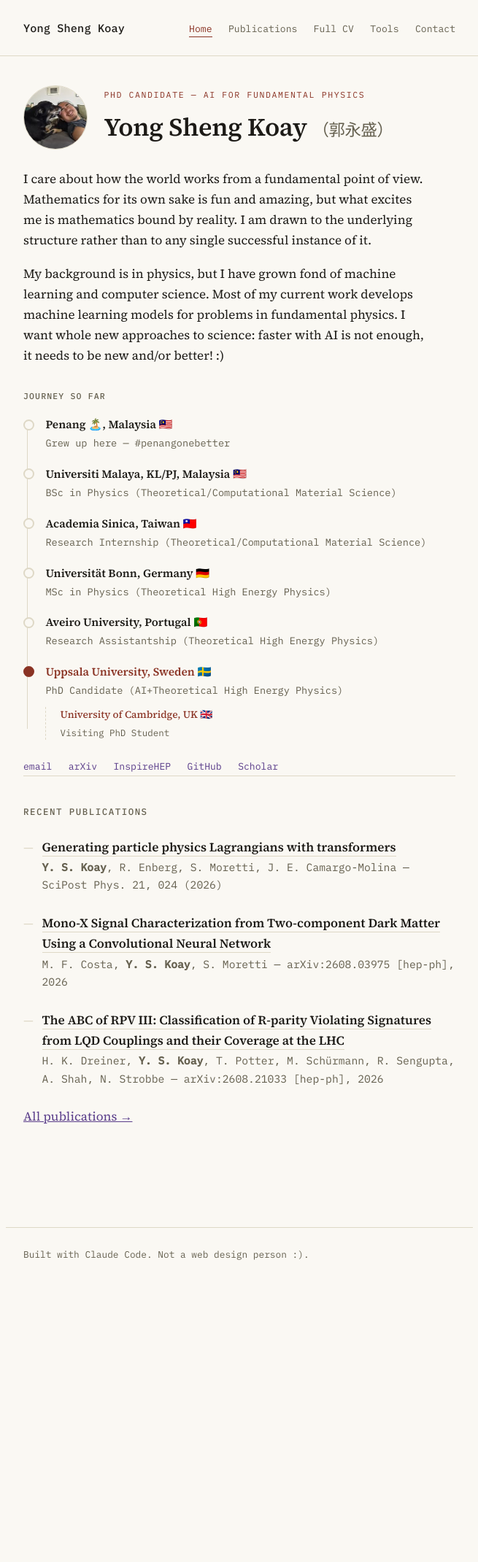
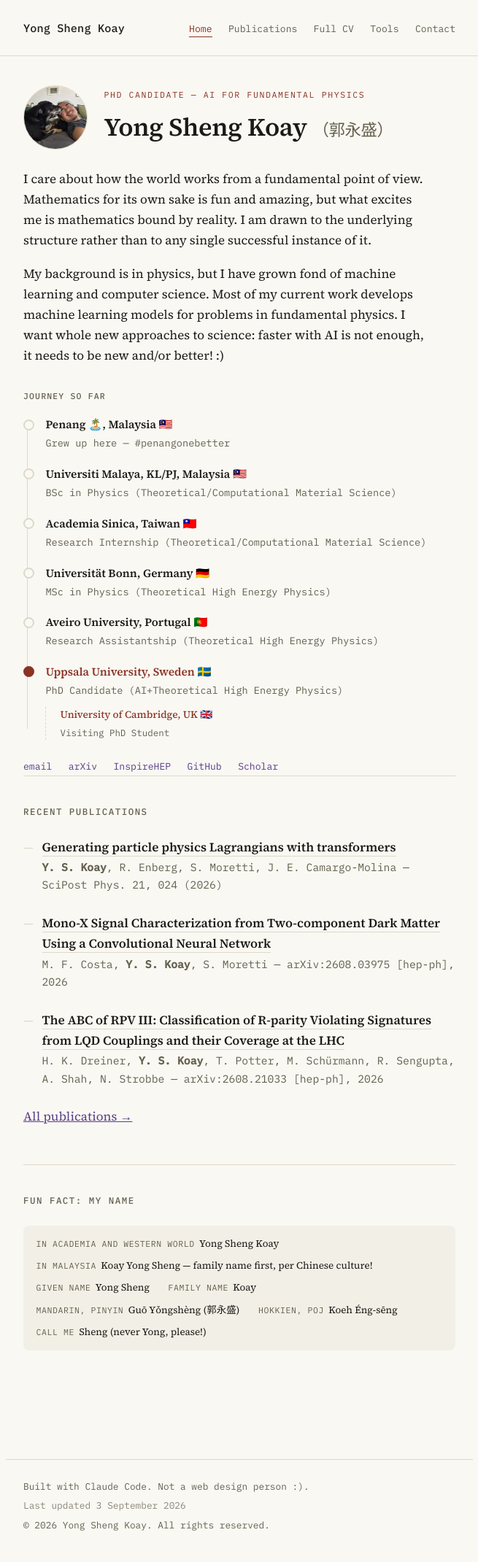
Before and after one commit to kys-sheng/kys-sheng.github.io, a Jekyll site: the page built from index.html, in a window 1280 px wide. Shown: the whole page at 73% size, without its empty margins (312-967 px from the left). Built offline with Jekyll 4.4.1, drawn with Linux system fonts in a browser that asks for light colours; before the commit the page ends 1787 px from its top, so only the background shows below that.

Commit message:
Restructure name fun-fact section and automate footer date/copyright
Move the name breakdown into a "Fun fact" section at the bottom of Home,
drop IPA in favor of Pinyin/POJ, and reorder fields per request. Footer
"last updated" now derives from the Jekyll build time instead of a manual
field, and adds an auto-year copyright line.

Co-Authored-By: Claude Sonnet 5 <noreply@anthropic.com>
Claude-Session: https://claude.ai/code/session_0191DsVr1Nwx9izZDzbZMoAX

```diff
--- a/_data/profile.yml
+++ b/_data/profile.yml
@@ -3,6 +3,7 @@
 name: "Yong Sheng Koay"
 name_zh: "郭永盛"          # your name in Mandarin, shown in brackets next to your name
 tagline: "PhD Candidate — AI for Fundamental Physics"  # shown on the Home page, under your name
+
 
 # One or more paragraphs. Add a new "- >" block for each paragraph.
 bio:
@@ -52,3 +53,24 @@ links:
     url: "https://github.com/kys-sheng"
   - label: "Scholar"
     url: "https://scholar.google.com/citations?user=shyOq3QAAAAJ"
+
+# "Fun fact" section, shown at the bottom of Home. Add/remove rows freely,
+# order here is the order they're shown in.
+# The Hokkien POJ line is a best-effort reading (郭永盛 -> Koeh Éng-sēng) —
+# Hokkien pronunciation varies a lot by region/family, so please double-check
+# it matches how your own family actually says it before trusting it.
+name_fun_fact:
+  - label: "In academia and western world"
+    value: "Yong Sheng Koay"
+  - label: "In Malaysia"
+    value: "Koay Yong Sheng — family name first, per Chinese culture!"
+  - label: "Given name"
+    value: "Yong Sheng"
+  - label: "Family name"
+    value: "Koay"
+  - label: "Mandarin, Pinyin"
+    value: "Guō Yǒngshèng (郭永盛)"
+  - label: "Hokkien, POJ"
+    value: "Koeh Éng-sēng"
+  - label: "Call me"
+    value: "Sheng (never Yong, please!)"
--- a/_layouts/default.html
+++ b/_layouts/default.html
@@ -27,7 +27,9 @@
 </div>
 
 <footer class="site-footer">
-  <p>Built with Claude Code. Not a web design person :).</p>
+  <p>{{ site.data.site.footer_note }}</p>
+  <p class="last-updated">Last updated {{ site.time | date: "%-d %B %Y" }}</p>
+  <p class="copyright">&copy; {{ site.time | date: "%Y" }} {{ site.data.profile.name }}. All rights reserved.</p>
 </footer>
 
 </body>
--- a/index.html
+++ b/index.html
@@ -52,3 +52,15 @@ title: Home
   {% endfor %}
   <p style="margin-top:1.2rem"><a href="{{ '/publications.html' | relative_url }}">All publications →</a></p>
 </section>
+
+<section>
+  <h2>Fun fact: my name</h2>
+  <dl class="name-note">
+    {% for row in p.name_fun_fact %}
+    <div class="name-note-row">
+      <dt>{{ row.label }}</dt>
+      <dd>{{ row.value }}</dd>
+    </div>
+    {% endfor %}
+  </dl>
+</section>
--- a/style.css
+++ b/style.css
@@ -94,6 +94,19 @@ h1{font-size:2.15rem; font-weight:600; margin:0 0 .35rem; text-wrap:balance; let
 .journey-visits .journey-place{font-weight:500; font-size:.86rem; color:var(--muted)}
 .journey-visits .journey-role{font-size:.78rem}
 
+.name-note{
+  display:flex; flex-wrap:wrap; gap:.5rem 1.6rem;
+  background:var(--surface); border-radius:8px;
+  padding:.9rem 1.1rem; margin:0 0 1.8rem;
+  font-size:.84rem;
+}
+.name-note-row{display:flex; gap:.4rem; align-items:baseline}
+.name-note dt{
+  font-family:"IBM Plex Mono", monospace; font-size:.72rem; text-transform:uppercase;
+  letter-spacing:.05em; color:var(--muted); white-space:nowrap;
+}
+.name-note dd{margin:0; color:var(--text)}
+
 .profile-row{display:flex; align-items:center; gap:1.4rem; margin-bottom:1.6rem}
 .avatar{
   width:88px; height:88px; border-radius:50%; object-fit:cover;
@@ -172,3 +185,6 @@ footer.site-footer{
   border-top:1px solid var(--rule);
   color:var(--muted); font-size:.8rem; font-family:"IBM Plex Mono", monospace;
 }
+footer.site-footer p{margin:0 0 .35rem; max-width:none}
+footer.site-footer p:last-child{margin-bottom:0}
+footer.site-footer .last-updated{opacity:.75}
```
Also changed, not shown: _data/site.yml (added, +8 -0 lines).
